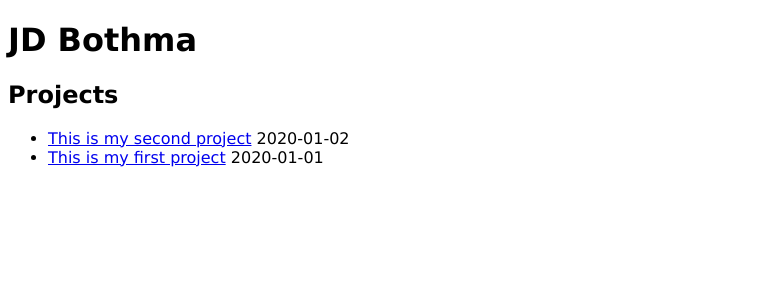
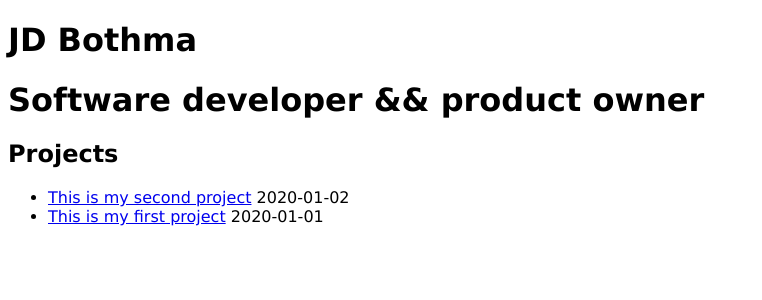
Before and after one commit to jbothma/jd-website, a Next.js app: page / in a window 1280 px wide. Shown: the top 300 px of the page, without its empty margins (0-762 px from the left). Built offline with nearby package versions, Linux system fonts and the light colour scheme.

Commit message:
Add subtitle

```diff
--- a/pages/index.jsx
+++ b/pages/index.jsx
@@ -25,6 +25,7 @@ export default function HomePage({allProjectsData}) {
                 <title>{title}</title>
             </Head>
             <Header title={title} />
+            <h1>Software developer && product owner</h1>
             <h2>Projects</h2>
             <ul>
                 {allProjectsData.map(({id, lastUpdateDate, title}) => (
```
